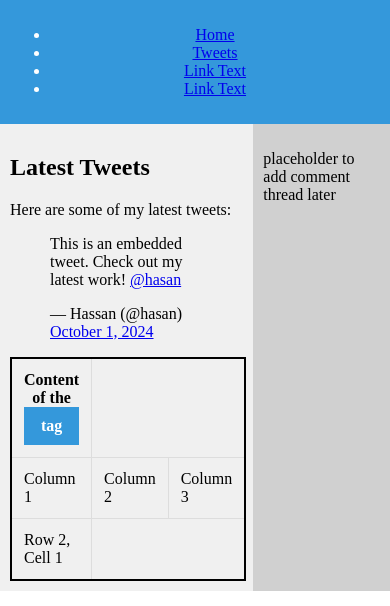
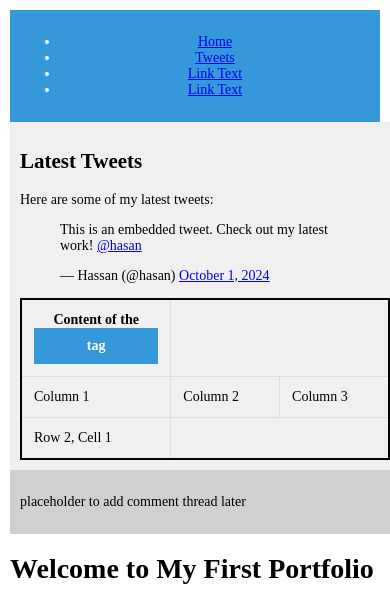
Before and after one commit to Hassaan-mohamed333/alx_html_css, a plain HTML site: page css_basic/index.html in a window 390 px wide. Shown: the top 606 px of the page. Drawn offline with Linux system fonts and the light colour scheme.

Commit message:
Make website responsive for smartphones

```diff
--- a/css_basic/index.html
+++ b/css_basic/index.html
@@ -7,7 +7,7 @@
     <title>Base Index Page</title>
 
   </head>
-  <body>
+  <body class="works_on_smartphone">
     <header>
       <ul>
         <li><a href="index.html">Home</a></li>
--- a/css_basic/styles.css
+++ b/css_basic/styles.css
@@ -42,6 +42,21 @@ table {
 }
 th,
 td {
-  border: 1px solid #ddd; /* حدود الخلايا */
-  padding: 12px; /* مساحة داخلية في الخلايا */
+  border: 1px solid #ddd;
+  padding: 12px;
 }
+@media (max-width: 768px) {
+    body {
+        font-size: 14px;
+        padding: 10px;
+    }
+
+    main {
+        flex-direction: column;
+    }
+
+    article, aside {
+        flex: none;
+        width: 100%;
+    }
+}
```
